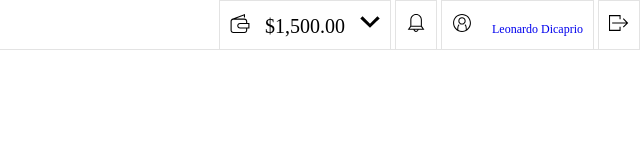
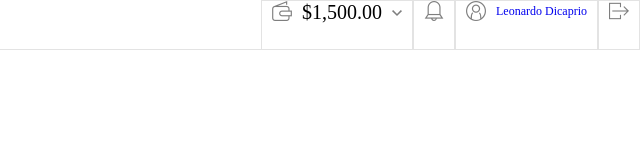
Before and after one commit to golmar92/solo-project, a website: page index.html in a window 1280 px wide. Shown: the whole page, without its empty margins (640-1280 px from the left). Drawn offline with Linux system fonts and the light colour scheme.

Commit message:
top-bar raw

```diff
--- a/index.html
+++ b/index.html
@@ -7,14 +7,16 @@
 	</head>
 	<body>
 		<header class="top-bar">
-			<button class="top-bar_button">
-				<img class="icon" src="images/icons/wallet.svg" alt="">
-					$1,500.00
-				<img class="icon" src="images/icons/arrow-down-small.svg" alt="">
-			</button>
-			<button class="top-bar_button"><img class="icon" src="images/icons/notification.svg"></button>
-			<button class="top-bar_button"><img class="icon" src="images/icons/profile.svg"><a class="profile" href="#">Leonardo Dicaprio</a></button>
-			<button class="top-bar_button"><img class="icon" src="images/icons/quit.svg"></button>
+			<div class="top-bar_container">
+				<button class="top-bar_button">
+					<div class="icon icon-wallet"></div>
+						$1,500.00
+					<div class="icon icon_small icon-arrow-down-small"></div>
+				</button>
+				<button class="top-bar_button"><div class="icon icon-notification"></div></button>
+				<button class="top-bar_button"><div class="icon icon-profile"></div><a class="profile" href="#">Leonardo Dicaprio</a></button>
+				<button class="top-bar_button"><div class="icon icon-quit"></div></button>
+			</div>
 		</header>
 		<section class="sidebar"></section>
 
--- a/sass/style.scss
+++ b/sass/style.scss
@@ -2,6 +2,7 @@
 @import "mixins";
 @import "normalize";
 @import "layout";
+@import "../images/fonts/_Glyphter.scss";
 
 * {
 	margin: 0;
@@ -10,26 +11,36 @@
 }
 
 .top-bar {
-	text-align: right;
 	height: 50px;
 	width: 100%;
 	background-color: white;
 	border-bottom: 1px solid #E3E3E3;
+	display: flex;
+	justify-content: flex-end;
 }
+
+.top-bar_container {
+	display: flex;
+}
+
 .top-bar_button {
-	display: inline-block;
 	background-color: white;
 	height: 50px;
 	border: 1px solid #E3E3E3;
 	font-size: 20px;
+	display: flex;
 	.icon {
-		width: 20px;
-		height: 20px;
 		margin: 0 10px;
+		opacity: 0.5;
+		}
+	.icon_small {
+		font-size: 10px;
+		line-height: 27px;
 	}
 	.profile {
 		font-size: 12px;
-		margin: 0 10px;
+		margin: 0 10px 0 0;
 		text-decoration: none;
+		line-height: 20px;
 	}
 }
```
Also changed, not shown: css/Glyphter.ttf (added), css/Glyphter.woff (added), css/style.css.
